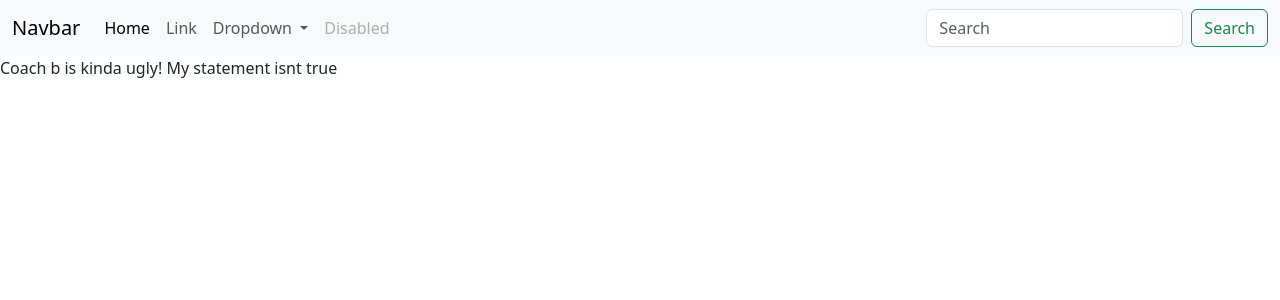
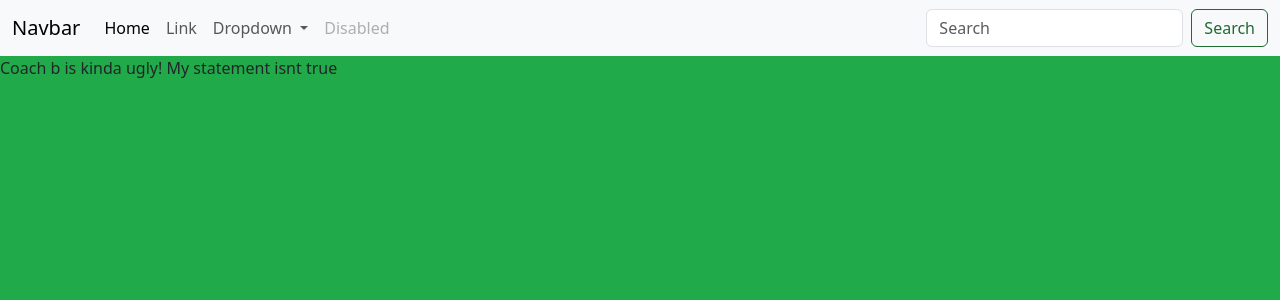
Before and after one commit to Kristan-coder/PHP-Lessons, a PHP site: page /PHP-Lessons/conditionals.php in a window 1280 px wide. Shown: the top 300 px of the page. Run offline with PHP 8.4, Linux system fonts and the light colour scheme.

Commit message:
Update conditionals.php

```diff
--- a/conditionals.php
+++ b/conditionals.php
@@ -5,6 +5,46 @@
     <meta name="viewport" content="width=device-width, initial-scale=1">
     <title>Conditionals</title>
     <link href="https://cdn.jsdelivr.net/npm/bootstrap@5.3.5/dist/css/bootstrap.min.css" rel="stylesheet" integrity="sha384-SgOJa3DmI69IUzQ2PVdRZhwQ+dy64/BUtbMJw1MZ8t5HZApcHrRKUc4W0kG879m7" crossorigin="anonymous">
+    <style>
+
+        body {
+            background-color:rgb(33, 170, 74); /
+            color: #333;
+        }
+
+
+        .navbar {
+            background-color:rgb(23, 122, 53);
+        }
+
+
+        .btn-outline-success {
+            border-color:rgb(31, 107, 50);
+            color:rgb(33, 105, 51);
+        }
+
+        .btn-outline-success:hover {
+            background-color:rgb(88, 213, 161);
+            color: white;
+        }
+
+
+        input[type="text"] {
+            background-color: #f0f8ff;
+            border: 1px solid #a1c8e0;
+        }
+
+
+        button {
+            background-color:rgb(39, 228, 155);
+            border-color: #58a6d5;
+            color: white;
+        }
+
+        button:hover {
+            background-color:rgb(0, 153, 255);
+        }
+    </style>
   </head>
 <body>
 <nav class="navbar navbar-expand-lg bg-body-tertiary">
```
